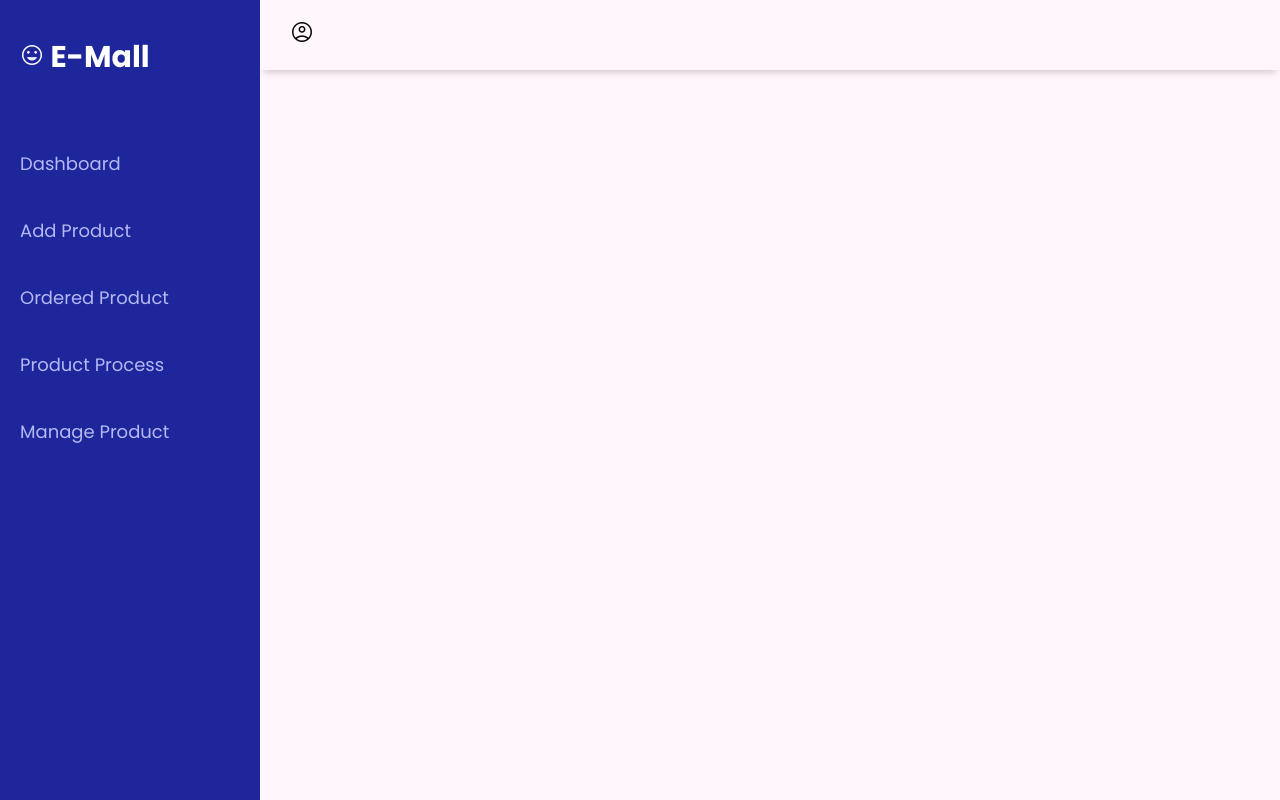
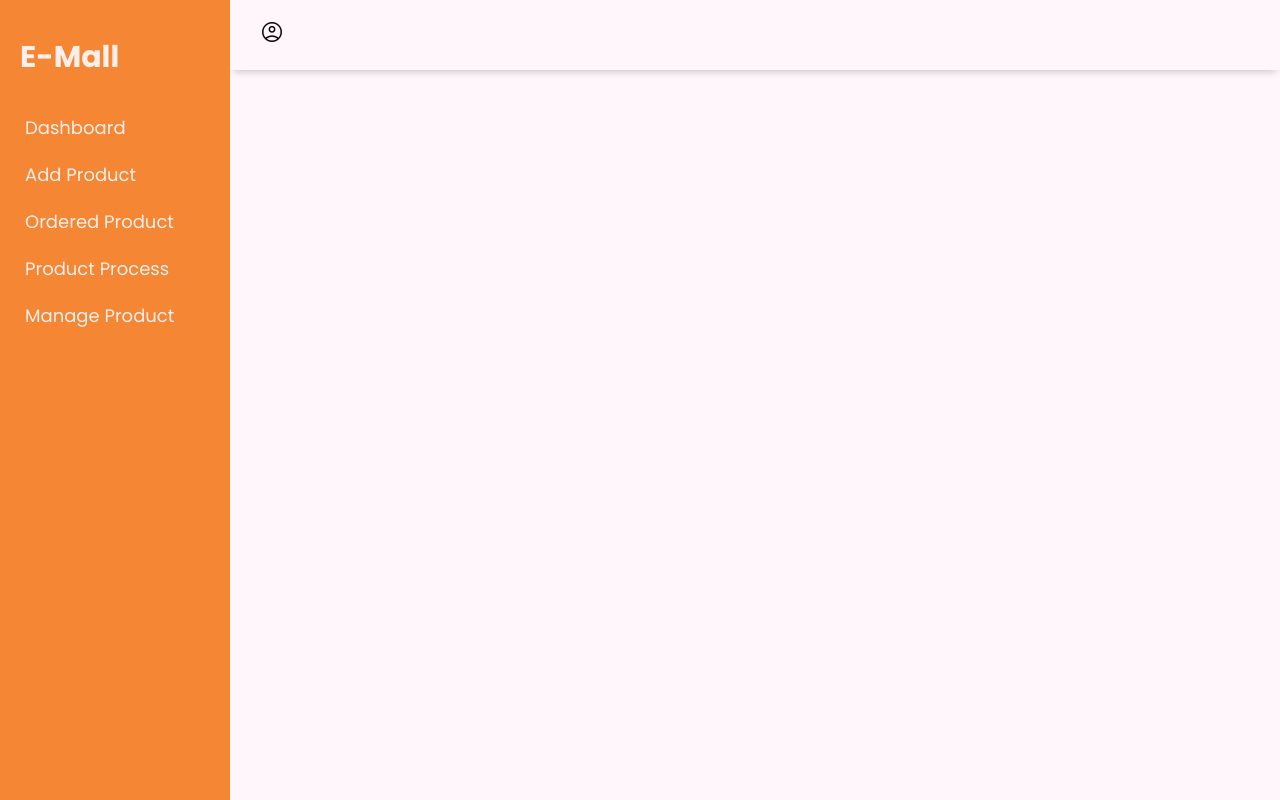
Before and after one commit to Ashish-Dhakal/Ecommerce, a PHP site: page /ecommerce/dashboard/admin-dash.php in a window 1280 px wide. Run offline with PHP 8.4, Linux system fonts and the light colour scheme.

Commit message:
small change

```diff
--- a/dashboard/admin-dash.php
+++ b/dashboard/admin-dash.php
@@ -38,7 +38,7 @@
         <aside id="sidebar">
             <div class="sidebar-title">
                 <div class="sidebar-brand">
-                    <span class="material-symbols-outlined">mood</span> E-Mall
+                   E-Mall
                 </div>
                 <span class="material-symbols-outlined" onclick="closeSidebar()">close</span>
             </div>
@@ -51,7 +51,7 @@
             </ul>
 
         </aside>
-        <footer class="footer-container"></footer>
+
     </div>
 
 
--- a/dashboard/dashboard.css
+++ b/dashboard/dashboard.css
@@ -31,7 +31,7 @@ body{
 
 .grid-container{
     display: grid;
-    grid-template-columns: 260px 1fr 1fr 1fr;    grid-template-rows: 0.2fr 4fr;
+    grid-template-columns: 230px 1fr 1fr 1fr;    grid-template-rows: 0.2fr 4fr;
     grid-template-areas:
     "sidebar header header header"
     "sidebar main main main";
@@ -53,7 +53,9 @@ box-shadow: 0 6px 7px -4px rgba(0,0,0,0.2);
     align-items: end;
 }
 
-/* side bar css */
+/*-------------------side bar css starts here--------------*/
+
+
 .menu-icon{
     display: none;
 }
@@ -61,8 +63,8 @@ box-shadow: 0 6px 7px -4px rgba(0,0,0,0.2);
 #sidebar{
     grid-area: sidebar;
     height: 100% ;
-    background-color:rgb(29,38,154);
-    color: rgb(255,255,255);
+    background-color:var(--maincoloor);
+    color:var(--black);
     overflow-y: auto;
     transition: all 0.5s;
     -webkit-transition: all 0.5s;
@@ -70,10 +72,10 @@ box-shadow: 0 6px 7px -4px rgba(0,0,0,0.2);
 
 .sidebar-title{
     display: flex;
-    justify-content: space-between;
     align-items: center;
-    padding: 20px 20px 20px 20px;
+    padding: 20px ;
     margin-bottom: 30px;
+    color: var(--light_wihite);
 }
 
 .sidebar-title > span{
@@ -86,12 +88,13 @@ box-shadow: 0 6px 7px -4px rgba(0,0,0,0.2);
 }
 .sidebar-list{
     padding: 0;
-    margin-top: 15px;
+    margin-top: -26px;
     list-style: none;
+    padding-left: 15px;
 }
 
 .sidebar-list-item{
-    padding: 20px 20px 20px 20px;
+    padding: 10px;
     font-size: 18px;
 }
 
@@ -103,7 +106,8 @@ box-shadow: 0 6px 7px -4px rgba(0,0,0,0.2);
 
 .sidebar-list-item >a {
     text-decoration: none;
-    color: rgb(180,184,244);
+    color: var(--light_wihite);
+
 
 }
 
@@ -111,9 +115,9 @@ box-shadow: 0 6px 7px -4px rgba(0,0,0,0.2);
     display: inline !important;
     position: absolute;
 }
-/* side bar css ends */
+/*-----------------side bar css ends here------------- */
 
-/* main page css */
+/*-------------------------main page css------------------------ */
 
 .main-container{
 grid-area: main;
@@ -193,14 +197,9 @@ padding: 20px ;
 
 
 
-/* main page css ends */
-/* .footer-container{
-    grid-area: footer;
-    height: 70px;
-    background-color: cadetblue;
+/*-----------------main page css ends here----------------*/
 
-} */
-/* -----------media queries---------- */
+/*----------------media queries starts---------------- */
 
 /* medium <= 992px */
 @media screen and (max-width: 992px){
@@ -237,3 +236,4 @@ padding: 20px ;
         display: none;
     }
 }
+/*-------------------media query ends here----------------- */
```
